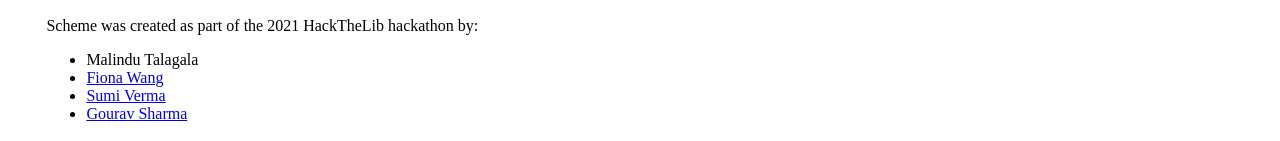
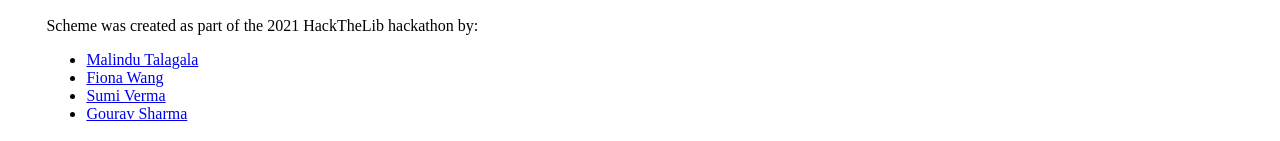
Before and after one commit to sumiv/scheme, a website: page about.html in a window 1280 px wide. Shown: the part 294-435 px from the top of the page. Drawn offline with Linux system fonts and the light colour scheme.

Commit message:
Update about.html

```diff
--- a/about.html
+++ b/about.html
@@ -19,7 +19,7 @@
      <h2>Creators</h2>
      Scheme was created as part of the 2021 HackTheLib hackathon by:
      <ul>
-     <li><a href="https://github.com/MalinduTalagalaCodes"></a>Malindu Talagala</li>
+     <li><a href="https://github.com/MalinduTalagalaCodes">Malindu Talagala</a></li>
      <li><a href="https://github.com/fionawang-yf">Fiona Wang</a></li>
      <li><a href="https://github.com/sumiv">Sumi Verma</a></li>
      <li><a href="https://github.com/gourav170">Gourav Sharma</a></li>
```
